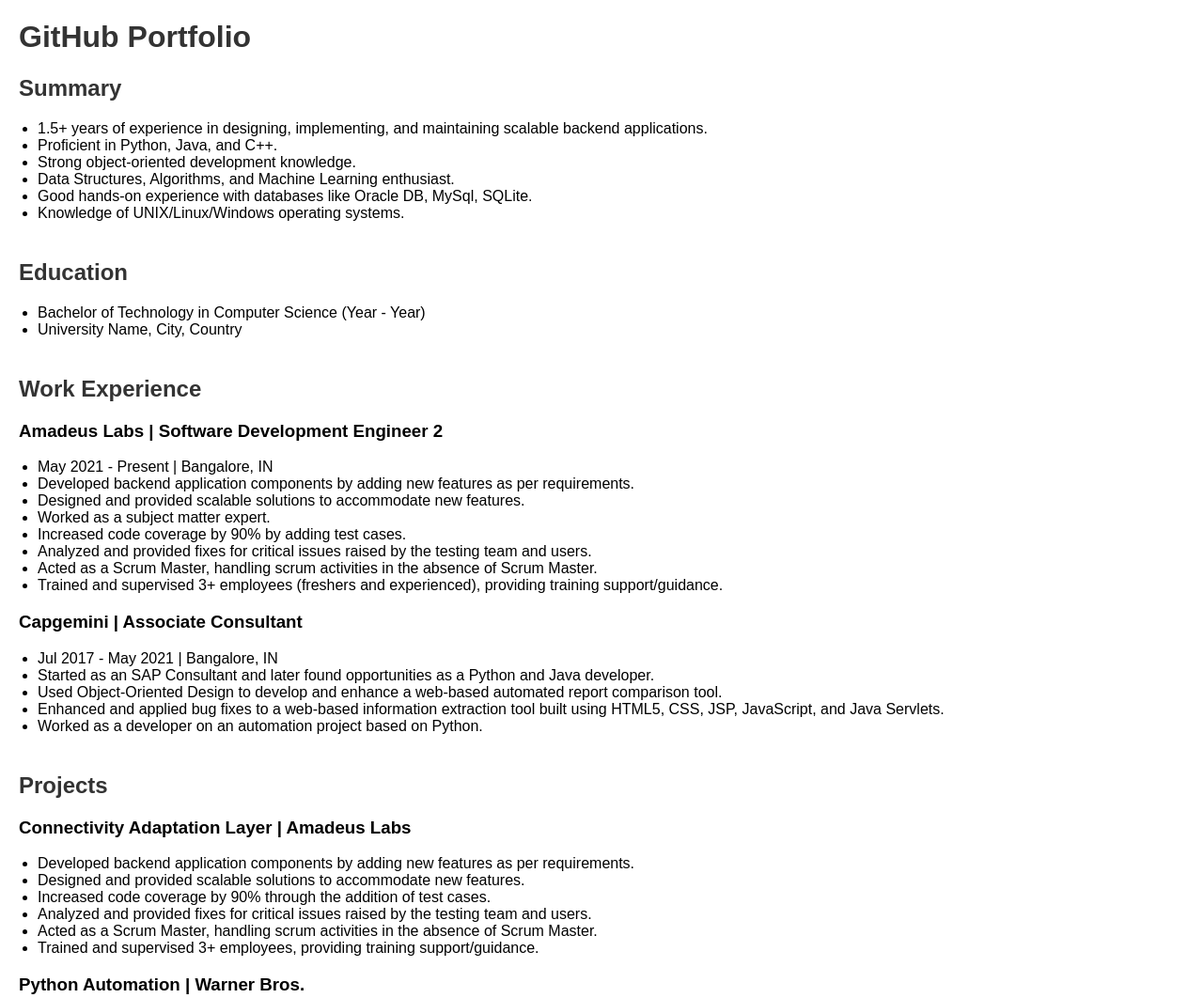
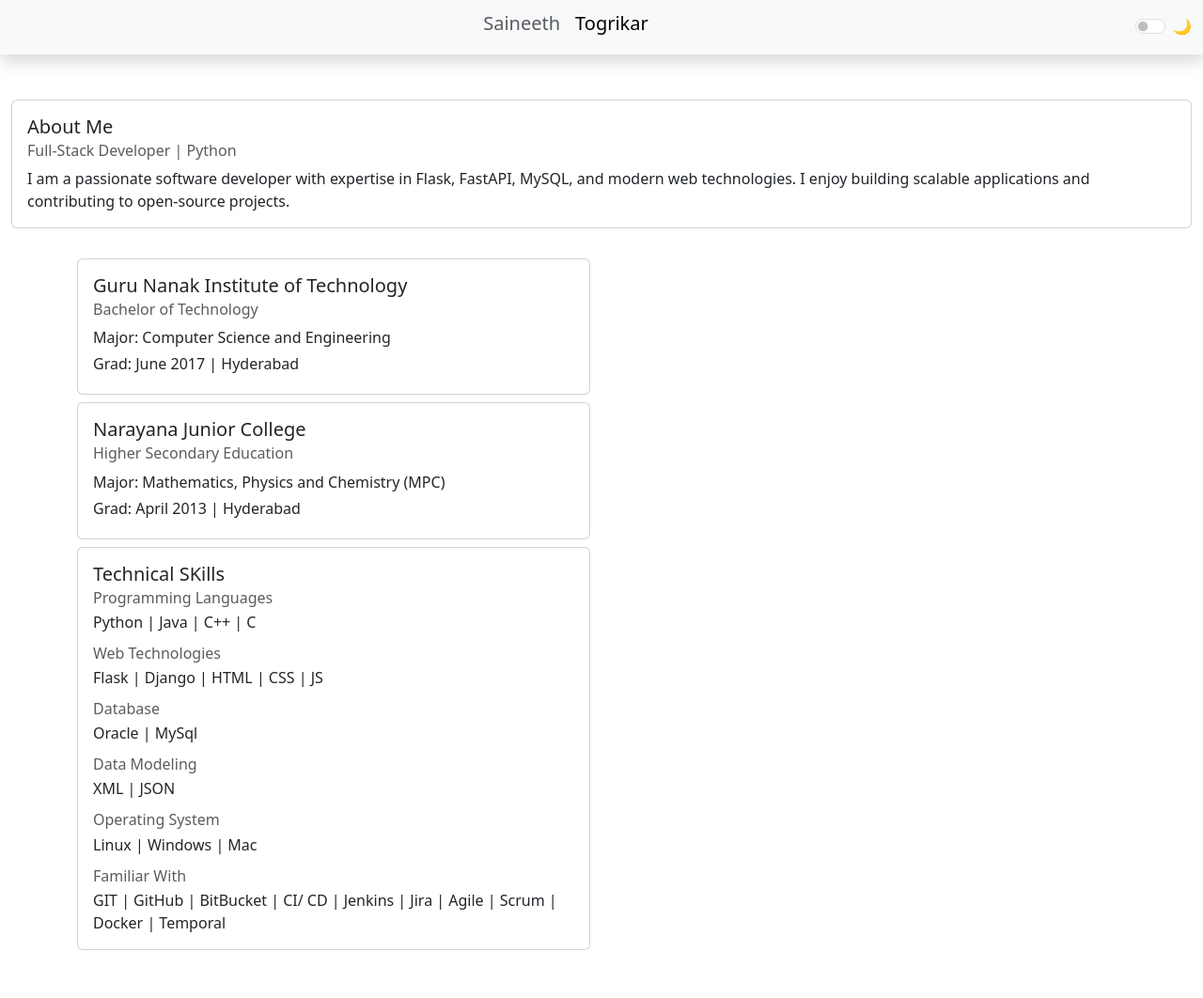
Before and after one commit to tsaineeth/Portfolio, a plain HTML site: page index.html in a window 1280 px wide. Shown: the top 1062 px of the page at 94% size. After the commit the page ends 1011 px from the top, so only its background shows below. Drawn offline with nearby package versions, Linux system fonts and the light colour scheme.

Commit message:
Modified portfolio

```diff
--- /dev/null
+++ b/assets/data/about.json
@@ -0,0 +1,33 @@
+{
+  "first_name": "Saineeth",
+  "last_name": "Togrikar",
+  "title": "Full-Stack Developer | Python",
+  "bio": "I am a passionate software developer with expertise in Flask, FastAPI, MySQL, and modern web technologies. I enjoy building scalable applications and contributing to open-source projects.",
+  "education": [
+    {
+      "name": "Bachelor of Technology",
+      "major": "Computer Science and Engineering",
+      "institution": "Guru Nanak Institute of Technology",
+      "year": 2017,
+      "month": "June",
+      "location": "Hyderabad"
+    },
+    {
+      "name": "Higher Secondary Education",
+      "major": "Mathematics, Physics and Chemistry (MPC)",
+      "institution": "Narayana Junior College",
+      "year": 2013,
+      "month": "April",
+      "location": "Hyderabad"
+    }
+  ],
+  "languages": [
+    "English",
+    "Hindi",
+    "Telugu",
+    "Marathi"
+  ],
+  "email": "tsaineeth@gmail.com",
+  "linkedin": "https://www.linkedin.com/in/tsaineeth/",
+  "github": "https://github.com/tsaineeth"
+}
--- /dev/null
+++ b/assets/data/skills.json
@@ -0,0 +1,57 @@
+{
+  "technical_skills": {
+    "Programming Languages": [
+      "Python",
+      "Java",
+      "C++",
+      "C"
+    ],
+    "Web Technologies": [
+      "Flask",
+      "Django",
+      "HTML",
+      "CSS",
+      "JS"
+    ],
+    "Database": [
+      "Oracle",
+      "MySql"
+    ],
+    "Data  Modeling": [
+      "XML",
+      "JSON"
+    ],
+    "Operating System": [
+      "Linux",
+      "Windows",
+      "Mac"
+    ],
+    "Familiar With": [
+      "GIT",
+      "GitHub",
+      "BitBucket",
+      "CI/ CD",
+      "Jenkins",
+      "Jira",
+      "Agile",
+      "Scrum",
+      "Docker",
+      "Temporal"
+    ]
+  },
+  "soft_skills": [
+    "CS fundamentals",
+    "Leadership",
+    "Initiative",
+    "•Creativity",
+    "Analytical and Problem Solving Skills"
+  ],
+  "certifications": [
+    {
+      "description": "Az-900",
+      "year": 2023,
+      "name": "Azure Fundamentals"
+
+    }
+  ]
+}
--- /dev/null
+++ b/assets/js/script.js
@@ -0,0 +1,75 @@
+document.getElementById('themeSwitcher').addEventListener('click', () => {
+    if (document.documentElement.getAttribute('data-bs-theme') === 'dark') {
+        document.documentElement.setAttribute('data-bs-theme', 'light')
+    } else {
+        document.documentElement.setAttribute('data-bs-theme', 'dark')
+    }
+})
+
+function fill_eduction(data) {
+    const main_col_left = document.getElementById('main_col_left')
+    const education = data['education']
+    education.forEach(value => {
+        const card = document.createElement("div");
+        card.classList.add("card")
+        card.classList.add("mx-auto")
+        card.classList.add("mt-2")
+        card.innerHTML = `
+            <div class="card-body">
+                <h5 class="card-title">${value.institution}</h5>
+                <h6 class="card-subtitle mb-2 text-body-secondary">${value.name}</h6>
+                <p class="card-text fw-normal mb-1">Major: ${value.major}</p>
+                <p class="card-text fw-normal mb-1">Grad: ${value.month} ${value.year} | ${value.location}</p>
+            </div>`;
+        main_col_left.appendChild(card);
+    })
+}
+
+document.addEventListener("DOMContentLoaded", () => {
+    fetch("assets/data/about.json")
+        .then(response => response.json())
+        .then(data => {
+            document.getElementById("first_name").innerText = data['first_name']
+            document.getElementById("last_name").innerText = data['last_name']
+            document.getElementById("about-title").innerText = data['title']
+            document.getElementById("about-bio").innerText = data['bio']
+            // document.getElementById("contact-email").innerText = data['email']
+            // document.getElementById("contact-linkedin").href = data['linkedin']
+            // document.getElementById("contact-github").href = data['github']
+            fill_eduction(data);
+        })
+        .catch(error => console.error("Error loading projects:", error));
+});
+
+function fill_skills(skills) {
+    const main_col_left = document.getElementById('main_col_left')
+    const technical_skills = skills['technical_skills']
+    const soft_skills = skills['soft_skills']
+
+    const card = document.createElement("div");
+    card.classList.add("card")
+    card.classList.add("mx-auto")
+    card.classList.add("mt-2")
+
+    const card_body = document.createElement("div");
+    card_body.classList.add("card-body")
+    card_body.innerHTML = `<h5 class="card-title">Technical SKills</h5>`
+    for (const key in technical_skills) {
+        card_body.innerHTML += `<h6 class="card-subtitle mb-1 text-body-secondary">${key}</h6>`
+        const skill_text = technical_skills[key].join(" | ")
+        card_body.innerHTML += `<p class="card-text fw-lighter">${skill_text}</p>`
+    }
+
+    card.appendChild(card_body)
+    main_col_left.appendChild(card)
+
+}
+
+document.addEventListener("DOMContentLoaded", () => {
+    fetch("assets/data/skills.json")
+        .then(response => response.json())
+        .then(skills => {
+            fill_skills(skills)
+        })
+        .catch(error => console.error("Error loading projects:", error));
+});
--- a/index.html
+++ b/index.html
@@ -1,101 +1,52 @@
 <!DOCTYPE html>
-<html lang="en">
+<html data-bs-theme="light" lang="en">
 <head>
-  <meta charset="UTF-8">
-  <meta name="viewport" content="width=device-width, initial-scale=1.0">
-  <title>GitHub Portfolio</title>
-  <style>
-    body {
-      font-family: Arial, sans-serif;
-      margin: 20px;
-    }
-    h1, h2 {
-      color: #333;
-    }
-    h2 {
-      margin-top: 20px;
-    }
-    ul {
-      padding-left: 20px;
-    }
-    .section {
-      margin-bottom: 40px;
-    }
-  </style>
+    <meta charset="UTF-8">
+    <meta content="width=device-width, initial-scale=1" name="viewport">
+    <title>Your Portfolio</title>
+    <!-- Bootstrap 5 CDN -->
+    <link href="https://cdn.jsdelivr.net/npm/bootstrap@5.3.0/dist/css/bootstrap.min.css" rel="stylesheet">
 </head>
 <body>
-  <h1>GitHub Portfolio</h1>
+<header>
+    <nav class="navbar navbar-expand-lg bg-body-tertiary shadow ">
+        <div class="container-fluid">
+            <ul class="navbar-nav me-auto mb-2 mb-lg-0 mx-auto">
+                <li class="nav-item"><h1 class="navbar-brand text-body-secondary" id="first_name"></h1></li>
+                <li class="nav-item"><h1 class="navbar-brand bold" id="last_name"></h1></li>
+                <!-- <li class="nav-item"><a href="#" id="contact-linkedin" target="_blank">LinkedIn</a></li> -->
+                <!-- <li class="nav-item"><a href="#" id="contact-github" target="_blank">GitHub</a></li> -->
+            </ul>
+            <div class="form-check form-switch">
+                <input class="form-check-input" id="themeSwitcher" role="switch" type="checkbox">
+                <label class="form-check-label" for="themeSwitcher">🌙</label>
+            </div>
 
-  <div class="section">
-    <h2>Summary</h2>
-    <ul>
-      <li>1.5+ years of experience in designing, implementing, and maintaining scalable backend applications.</li>
-      <li>Proficient in Python, Java, and C++.</li>
-      <li>Strong object-oriented development knowledge.</li>
-      <li>Data Structures, Algorithms, and Machine Learning enthusiast.</li>
-      <li>Good hands-on experience with databases like Oracle DB, MySql, SQLite.</li>
-      <li>Knowledge of UNIX/Linux/Windows operating systems.</li>
-    </ul>
-  </div>
+        </div>
+    </nav>
+</header>
 
-  <div class="section">
-    <h2>Education</h2>
-    <ul>
-      <li>Bachelor of Technology in Computer Science (Year - Year)</li>
-      <li>University Name, City, Country</li>
-    </ul>
-  </div>
+<div class="container-fluid">
+    <div class="card mx-auto mt-5 s-10 e-10">
+        <div class="card-body">
+            <h5 class="card-title">About Me</h5>
+            <h6 class="card-subtitle mb-2 text-body-secondary" id="about-title"></h6>
+            <p class="card-text" id="about-bio"></p>
+        </div>
+    </div>
 
-  <div class="section">
-    <h2>Work Experience</h2>
-    <h3>Amadeus Labs | Software Development Engineer 2</h3>
-    <ul>
-      <li>May 2021 - Present | Bangalore, IN</li>
-      <li>Developed backend application components by adding new features as per requirements.</li>
-      <li>Designed and provided scalable solutions to accommodate new features.</li>
-      <li>Worked as a subject matter expert.</li>
-      <li>Increased code coverage by 90% by adding test cases.</li>
-      <li>Analyzed and provided fixes for critical issues raised by the testing team and users.</li>
-      <li>Acted as a Scrum Master, handling scrum activities in the absence of Scrum Master.</li>
-      <li>Trained and supervised 3+ employees (freshers and experienced), providing training support/guidance.</li>
-    </ul>
+    <div class="container mx-auto mt-4">
+        <div class="row align-items-start">
+            <div class="col" id="main_col_left"></div>
+            <div class="col" id="main_col_right"></div>
 
-    <h3>Capgemini | Associate Consultant</h3>
-    <ul>
-      <li>Jul 2017 - May 2021 | Bangalore, IN</li>
-      <li>Started as an SAP Consultant and later found opportunities as a Python and Java developer.</li>
-      <li>Used Object-Oriented Design to develop and enhance a web-based automated report comparison tool.</li>
-      <li>Enhanced and applied bug fixes to a web-based information extraction tool built using HTML5, CSS, JSP, JavaScript, and Java Servlets.</li>
-      <li>Worked as a developer on an automation project based on Python.</li>
-    </ul>
-  </div>
+        </div>
+    </div>
 
-  <div class="section">
-    <h2>Projects</h2>
-    <h3>Connectivity Adaptation Layer | Amadeus Labs</h3>
-    <ul>
-      <li>Developed backend application components by adding new features as per requirements.</li>
-      <li>Designed and provided scalable solutions to accommodate new features.</li>
-      <li>Increased code coverage by 90% through the addition of test cases.</li>
-      <li>Analyzed and provided fixes for critical issues raised by the testing team and users.</li>
-      <li>Acted as a Scrum Master, handling scrum activities in the absence of Scrum Master.</li>
-      <li>Trained and supervised 3+ employees, providing training support/guidance.</li>
-    </ul>
 
-    <h3>Python Automation | Warner Bros.</h3>
-    <ul>
-      <li>Automated daily meeting reports generation using Python modules such as Selenium and openpyxl.</li>
-      <li>Automated recon validation for data gathered from three different databases and finding discrepancies.</li>
-    </ul>
-  </div>
+</div>
 
-  <div class="section">
-    <h2>Awards</h2>
-    <ul>
-      <li>2022 High Flyer Award - Amadeus</li>
-      <li>2019 Rising Star Award - Capgemini</li>
-      <li>2021 Python (Basics) HackerRank</li>
-    </ul>
-  </div>
+<script src="https://cdn.jsdelivr.net/npm/@popperjs/core@2.11.8/dist/umd/popper.min.js"></script>
+<script src="https://cdn.jsdelivr.net/npm/bootstrap@5.3.3/dist/js/bootstrap.min.js"></script>
+<script src="/assets/js/script.js"></script>
 </body>
-</html>
```
Also changed, not shown: assets/data/projects.json (added, +12 -0 lines), 1 other file.
